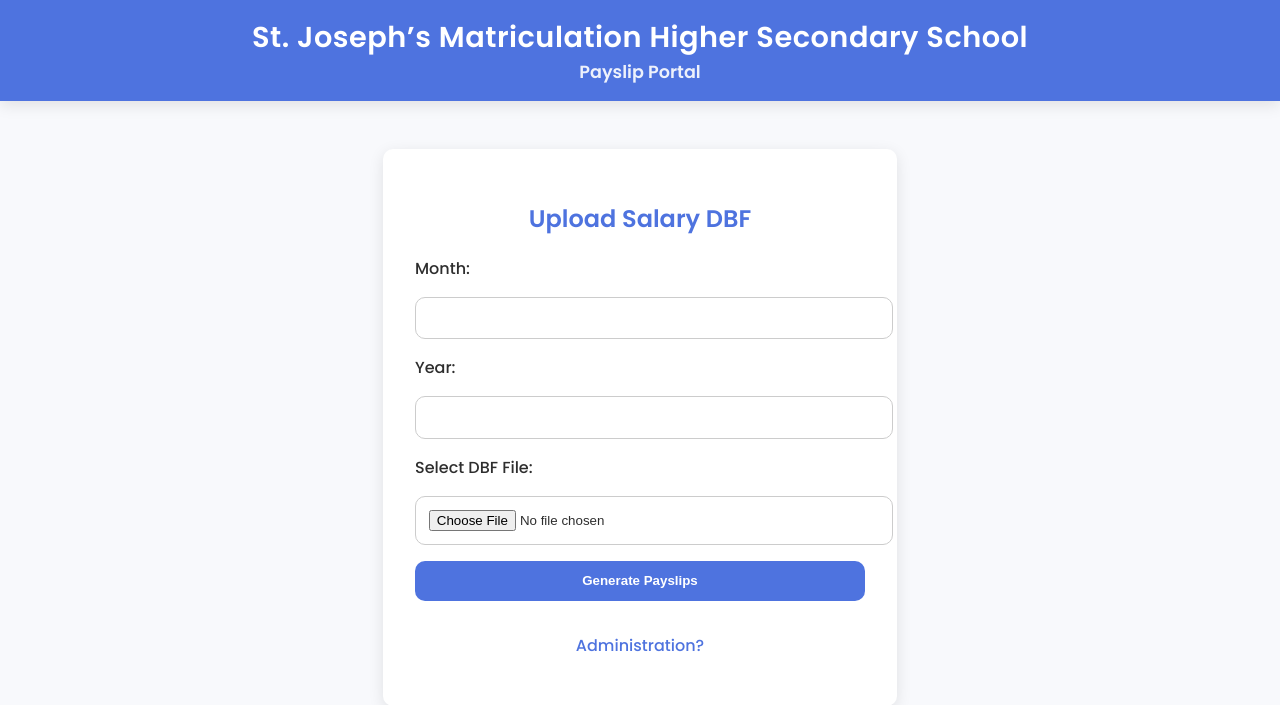
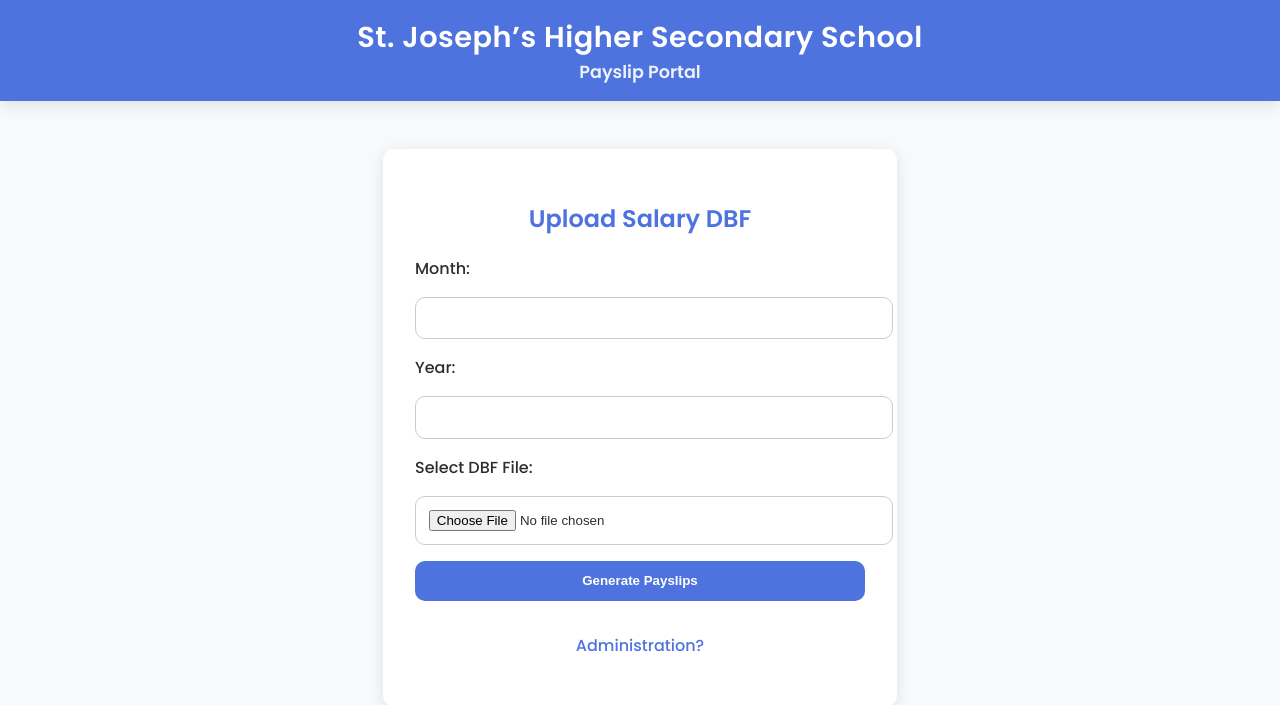
Before and after one commit to RHariDev/Payslip_Portal, a Django app: page /upload/ in a window 1280 px wide. Shown: the top 705 px of the page. Run offline with Django 5.2, Linux system fonts and the light colour scheme; a user stored in the database is signed in.

Commit message:
Changed School name (Removed Matriculation)

```diff
--- a/employees/templates/employees/base.html
+++ b/employees/templates/employees/base.html
@@ -3,13 +3,13 @@
 <html lang="en">
 <head>
   <meta charset="UTF-8">
-  <title>St. Joseph’s Matriculation Higher Secondary School - Payslip Portal</title>
+  <title>St. Joseph’s Higher Secondary School - Payslip Portal</title>
   <link rel="stylesheet" href="{% static 'employees/theme.css' %}">
   <link href="https://fonts.googleapis.com/css2?family=Poppins:wght@400;500;600&display=swap" rel="stylesheet">
 </head>
 <body>
   <div class="header">
-    <h1>St. Joseph’s Matriculation Higher Secondary School</h1>
+    <h1>St. Joseph’s Higher Secondary School</h1>
     <h2>Payslip Portal</h2>
   </div>
 
```
